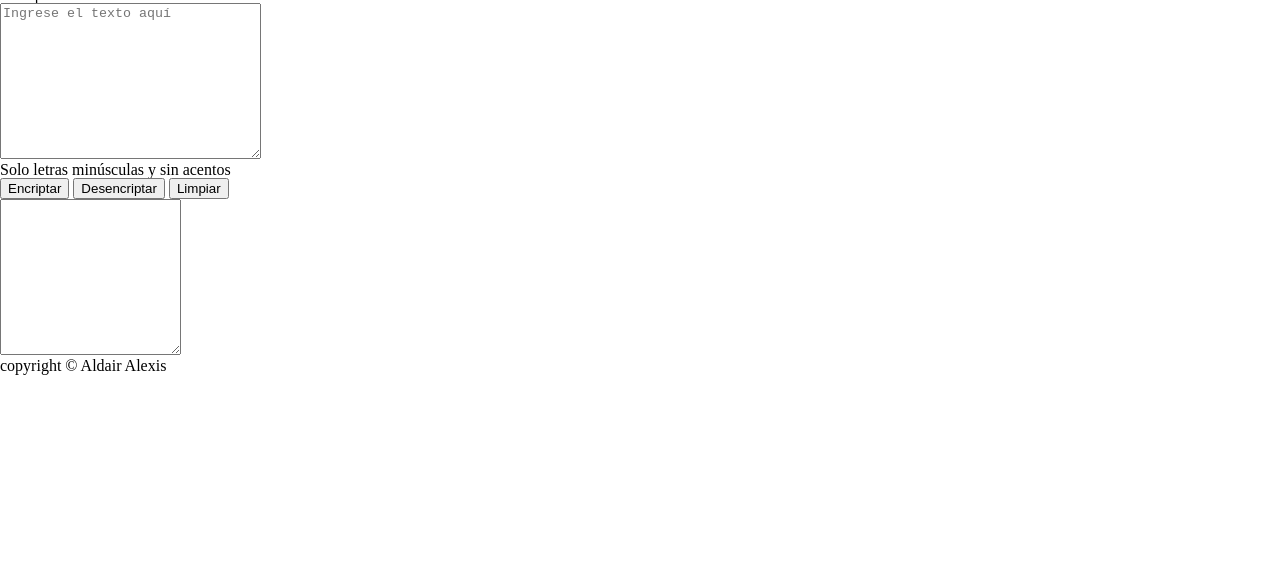
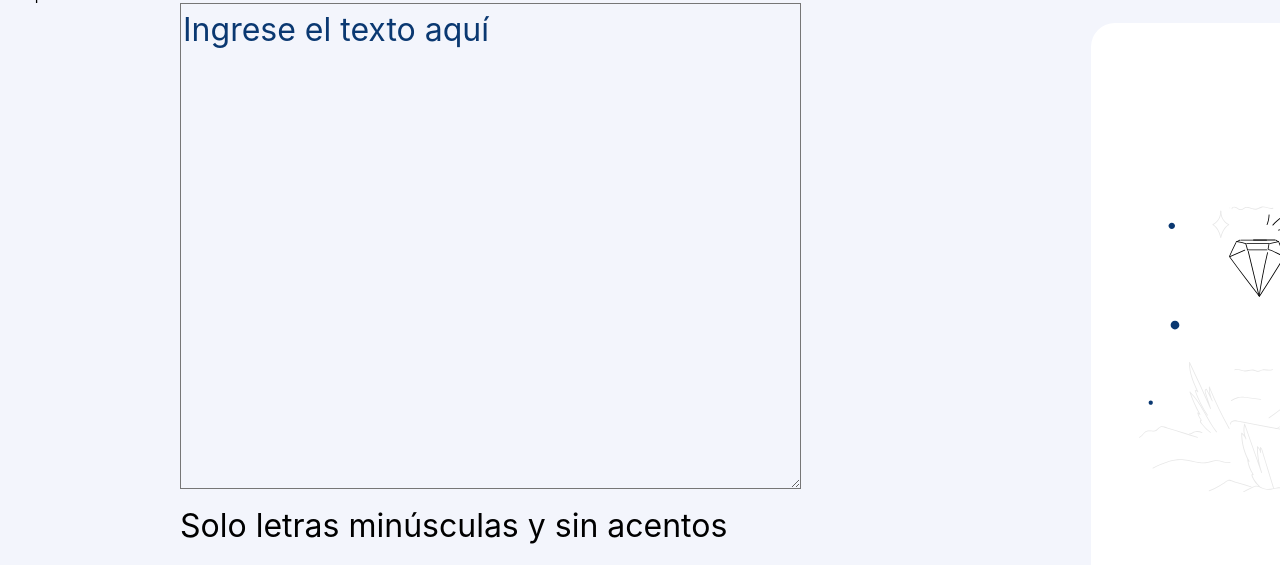
Before and after one commit to 4litro/Desafio-Encriptador, a plain HTML site: page index.html in a window 1280 px wide. Shown: the part 64-629 px from the top of the page. Drawn offline with Linux system fonts and the light colour scheme.

Commit message:
metiendo diseño xd

```diff
--- a/index.html
+++ b/index.html
@@ -27,9 +27,9 @@
                 <h6 class="alerta">Solo letras minúsculas y sin acentos</h6>
             </div>
             <div class="botones">
-                <button class="btn-encriptar" onclick="btnEncriptar()">Encriptar</button>
-                <button class="btn-desencriptar" onclick="btnDesencriptar()">Desencriptar</button>
-                <button class="btn-limpiar" onclick="limpiar()">Limpiar</button>
+                <button class="btn-encriptar" data-hover="Click!" onclick="btnEncriptar()"><div>Encriptar</div></button>
+                <button class="btn-desencriptar" data-hover="Click!" onclick="btnDesencriptar()"><div>Desencriptar</div></button>
+                <button class="btn-limpiar" data-hover="Click!" onclick="limpiar()"><div>Limpiar</div></button>
             </div>
         </div>
 
@@ -37,7 +37,7 @@
         <div class="section-2">
             <div class="campo-resultado">
                 <textarea class="mensaje" cols="20" rows="10"></textarea>
-                <div class="container-copiar">
+                <div class="botoncopia">
                     <button class="btn-copiar" onclick="copiar()">Copiar</button>
                 </div>
             </div>
--- a/styles/styles.css
+++ b/styles/styles.css
@@ -0,0 +1,96 @@
+*{
+    background:#F3F5FC;
+    font-family: 'Inter';
+    font-weight: 400;
+    font-size: 32px;
+    line-height: 150%;
+    overflow-y: hidden;
+
+}
+
+.logo{
+    padding-top: 10px;
+    margin-left: 10px;
+    width: 10%;
+}
+
+main{
+    display: flex;
+    margin-bottom: 10px;
+    margin-left: 180px;
+
+}
+
+.text-area {
+    height: 400px;
+    border: none;
+    color: #0A3871;
+    margin-top: 30px;
+    padding: 2px;
+    text-transform: lowercase;
+}
+::placeholder { color: #0A3871; }
+  .text-area:focus {
+      outline: none;
+    }
+
+.mensaje{
+    height: 630px;
+    background: white;
+    background-image: url("/imgs/dibujo.svg");
+    background-repeat: no-repeat;
+    background-position: center;
+    border: none;
+    border-radius: 24px;
+    color: #0A3871;
+    margin-left: 98px;
+    margin-top: 20px;
+    padding-left: 20px;
+    position: fixed;
+}
+.mensaje:focus {
+    outline: none;
+}
+
+.botones{
+    display: flex;
+    margin-top: 18px;
+}
+
+.btn-desencriptar {
+    background: #D8DFE8;
+    border: 1px solid #0A3871;
+    border-radius: 24px;
+    color: #0A3871;
+    cursor: pointer;
+    height: 67px;
+    margin-left: 30px;
+    width: 328px;
+}
+
+.btn-encriptar {
+    background-color: #0A3871;
+    border: 1px solid #0A3871;
+    border-radius: 24px;
+    color: white;
+    cursor: pointer;
+    height: 67px;
+    width: 328px;
+}
+
+.copiar {
+    border: 1px solid #0A3871;
+    border-radius: 24px;
+    color: #0A3871;
+    cursor: pointer;
+    height: 67px;
+    margin-left: 120px;
+    margin-top: 565px;
+    position: absolute;
+    width: 336px;
+}
+
+.informacion {
+    color: #495057;
+    font-size:18px;
+}
```
